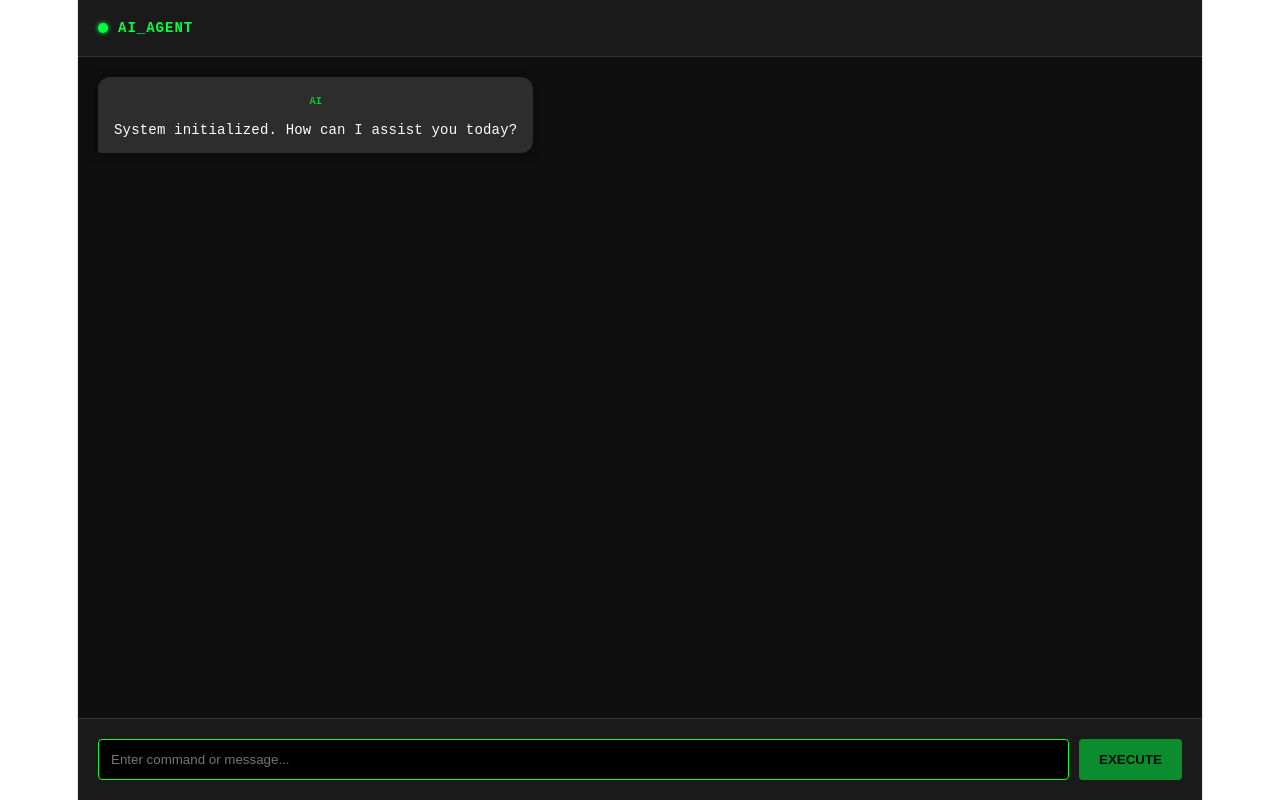
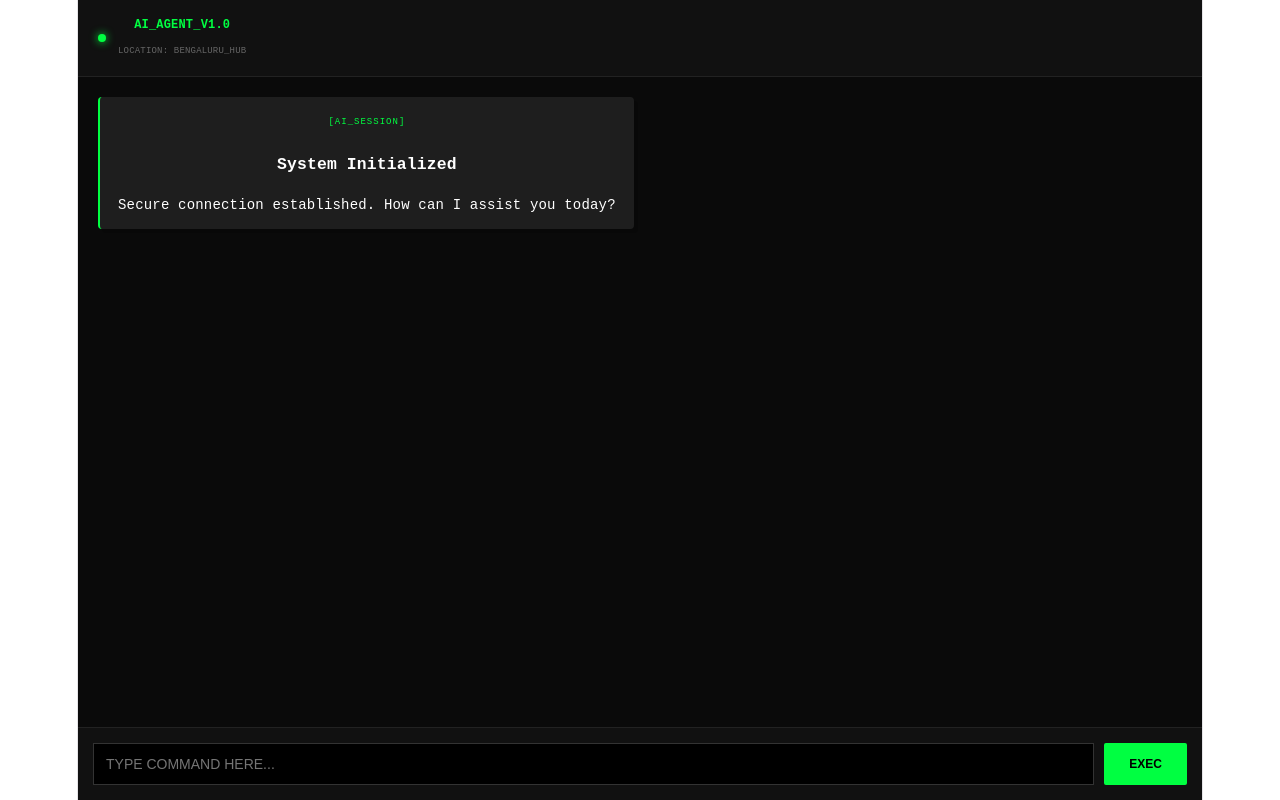
Before and after one commit to Nagrajnagas/AI_AGENT, a React app in the folder frontend/: page / in a window 1280 px wide. Built offline with nearby package versions, Linux system fonts and the light colour scheme; the HTML template or start-up script is replaced by a standard one.

Commit message:
Update: Frontend connection to Render cloud backend

```diff
--- a/frontend/package.json
+++ b/frontend/package.json
@@ -11,7 +11,8 @@
   },
   "dependencies": {
     "react": "^19.2.4",
-    "react-dom": "^19.2.4"
+    "react-dom": "^19.2.4",
+    "react-markdown": "^10.1.0"
   },
   "devDependencies": {
     "@eslint/js": "^9.39.4",
--- a/frontend/src/App.jsx
+++ b/frontend/src/App.jsx
@@ -1,8 +1,9 @@
 import React, { useState, useEffect, useRef } from 'react';
+import ReactMarkdown from 'react-markdown';
 
 const App = () => {
   const [messages, setMessages] = useState([
-    { role: 'ai', text: 'System initialized. How can I assist you today?' }
+    { role: 'ai', text: '### System Initialized\nSecure connection established. How can I assist you today?' }
   ]);
   const [input, setInput] = useState('');
   const [isLoading, setIsLoading] = useState(false);
@@ -13,7 +14,7 @@ const App = () => {
     if (scrollRef.current) {
       scrollRef.current.scrollIntoView({ behavior: 'smooth' });
     }
-  }, [messages]);
+  }, [messages, isLoading]);
 
   const handleSend = async (e) => {
     e.preventDefault();
@@ -27,7 +28,8 @@ const App = () => {
     setIsLoading(true);
 
     try {
-      const response = await fetch('http://127.0.0.1:8000/chat/', {
+      // UPDATED TO YOUR LIVE RENDER URL
+      const response = await fetch('https://ai-agent-14.onrender.com/api/chat/', {
         method: 'POST',
         headers: {
           'Content-Type': 'application/json',
@@ -35,14 +37,17 @@ const App = () => {
         body: JSON.stringify({ message: userMessage }),
       });
 
-      if (!response.ok) throw new Error('Network response was not ok');
+      if (!response.ok) throw new Error('System Timeout or Network Error');
 
       const data = await response.json();
 
       // Add AI response to UI
       setMessages((prev) => [...prev, { role: 'ai', text: data.response }]);
     } catch (error) {
-      setMessages((prev) => [...prev, { role: 'ai', text: 'Error: Could not connect to the agent.' }]);
+      setMessages((prev) => [...prev, {
+        role: 'ai',
+        text: '⚠️ **CRITICAL_ERROR:** Connection to the remote agent failed. Ensure the backend is live.'
+      }]);
     } finally {
       setIsLoading(false);
     }
@@ -53,7 +58,10 @@ const App = () => {
       {/* Header */}
       <div style={styles.header}>
         <div style={styles.statusDot}></div>
-        <span style={styles.headerTitle}>AI_AGENT</span>
+        <div style={styles.headerText}>
+            <span style={styles.headerTitle}>AI_AGENT_V1.0</span>
+            <span style={styles.headerSubtitle}>LOCATION: BENGALURU_HUB</span>
+        </div>
       </div>
 
       {/* Chat Window */}
@@ -68,19 +76,30 @@ const App = () => {
           >
             <div style={{
               ...styles.bubble,
-              backgroundColor: msg.role === 'user' ? '#005fcc' : '#2d2d2d',
-              borderBottomRightRadius: msg.role === 'user' ? '2px' : '12px',
-              borderBottomLeftRadius: msg.role === 'ai' ? '2px' : '12px',
+              backgroundColor: msg.role === 'user' ? '#0047ab' : '#1e1e1e',
+              borderLeft: msg.role === 'ai' ? '2px solid #00ff41' : 'none',
+              borderRight: msg.role === 'user' ? '2px solid #ffffff' : 'none',
             }}>
-              <div style={styles.roleLabel}>{msg.role.toUpperCase()}</div>
-              <div style={styles.text}>{msg.text}</div>
+              <div style={{
+                  ...styles.roleLabel,
+                  color: msg.role === 'user' ? '#80b3ff' : '#00ff41'
+              }}>
+                [{msg.role.toUpperCase()}_SESSION]
+              </div>
+              <div style={styles.text}>
+                <ReactMarkdown>{msg.text}</ReactMarkdown>
+              </div>
             </div>
           </div>
         ))}
+
         {isLoading && (
           <div style={styles.messageWrapper}>
-            <div style={{...styles.bubble, backgroundColor: '#2d2d2d'}}>
-              <span className="typing-dots">Processing...</span>
+            <div style={{...styles.bubble, backgroundColor: '#1e1e1e', borderLeft: '2px solid #f1c40f'}}>
+              <div style={{...styles.roleLabel, color: '#f1c40f'}}>[SYSTEM_PROCESSING]</div>
+              <div className="blink" style={styles.loaderText}>
+                Accessing Groq LPU... (First boot may take 60s)
+              </div>
             </div>
           </div>
         )}
@@ -93,7 +112,7 @@ const App = () => {
           type="text"
           value={input}
           onChange={(e) => setInput(e.target.value)}
-          placeholder="Enter command or message..."
+          placeholder="TYPE COMMAND HERE..."
           style={styles.input}
           disabled={isLoading}
         />
@@ -101,100 +120,93 @@ const App = () => {
           type="submit"
           style={{
             ...styles.button,
-            opacity: isLoading || !input.trim() ? 0.5 : 1
+            backgroundColor: isLoading ? '#333' : '#00ff41',
+            cursor: isLoading ? 'not-allowed' : 'pointer'
           }}
           disabled={isLoading}
         >
-          EXECUTE
+          {isLoading ? '...' : 'EXEC'}
         </button>
       </form>
+
+      {/* Global Style for Blinking effect */}
+      <style>{`
+        @keyframes blink { 0% { opacity: 1; } 50% { opacity: 0.3; } 100% { opacity: 1; } }
+        .blink { animation: blink 1.5s infinite; }
+      `}</style>
     </div>
   );
 };
 
-// Inline Styles for a "Terminal" aesthetic
 const styles = {
   container: {
     display: 'flex',
     flexDirection: 'column',
     height: '100vh',
-    backgroundColor: '#0f0f0f',
-    color: '#00ff41', // Classic Matrix/Terminal green
-    fontFamily: '"Courier New", Courier, monospace',
+    backgroundColor: '#0a0a0a',
+    color: '#e0e0e0',
+    fontFamily: '"Cascadia Code", "Courier New", monospace',
   },
   header: {
-    padding: '15px 20px',
-    backgroundColor: '#1a1a1a',
-    borderBottom: '1px solid #333',
+    padding: '12px 20px',
+    backgroundColor: '#111',
+    borderBottom: '1px solid #222',
     display: 'flex',
     alignItems: 'center',
-    gap: '10px',
+    gap: '12px',
   },
   statusDot: {
-    width: '10px',
-    height: '10px',
+    width: '8px',
+    height: '8px',
     backgroundColor: '#00ff41',
     borderRadius: '50%',
-    boxShadow: '0 0 5px #00ff41',
+    boxShadow: '0 0 8px #00ff41',
   },
-  headerTitle: {
-    fontSize: '14px',
-    fontWeight: 'bold',
-    letterSpacing: '1px',
-  },
+  headerText: { display: 'flex', flexDirection: 'column' },
+  headerTitle: { fontSize: '12px', fontWeight: 'bold', color: '#00ff41' },
+  headerSubtitle: { fontSize: '9px', color: '#666' },
   chatWindow: {
     flex: 1,
     overflowY: 'auto',
     padding: '20px',
     display: 'flex',
     flexDirection: 'column',
-    gap: '15px',
+    gap: '20px',
   },
-  messageWrapper: {
-    display: 'flex',
-    width: '100%',
+  messageWrapper: { display: 'flex', width: '100%' },
+  bubble: {
+    padding: '12px 18px',
+    maxWidth: '85%',
+    borderRadius: '4px',
+    boxShadow: '4px 4px 0px rgba(0,0,0,0.2)',
   },
-  bubble: {
-    padding: '12px 16px',
-    maxWidth: '80%',
-    borderRadius: '12px',
-    boxShadow: '0 2px 10px rgba(0,0,0,0.5)',
-  },
-  roleLabel: {
-    fontSize: '10px',
-    marginBottom: '5px',
-    opacity: 0.7,
-    fontWeight: 'bold',
-  },
-  text: {
-    fontSize: '14px',
-    lineHeight: '1.5',
-    color: '#ffffff',
-  },
+  roleLabel: { fontSize: '9px', marginBottom: '8px', letterSpacing: '1px' },
+  text: { fontSize: '14px', lineHeight: '1.6', color: '#ffffff' },
+  loaderText: { fontSize: '12px', color: '#f1c40f' },
   inputArea: {
-    padding: '20px',
+    padding: '15px',
     display: 'flex',
     gap: '10px',
-    backgroundColor: '#1a1a1a',
-    borderTop: '1px solid #333',
+    backgroundColor: '#111',
+    borderTop: '1px solid #222',
   },
   input: {
     flex: 1,
     backgroundColor: '#000',
-    border: '1px solid #00ff41',
-    borderRadius: '4px',
+    border: '1px solid #333',
     padding: '12px',
     color: '#00ff41',
+    fontSize: '14px',
     outline: 'none',
   },
   button: {
-    backgroundColor: '#00ff41',
     color: '#000',
     border: 'none',
-    padding: '0 20px',
-    borderRadius: '4px',
-    cursor: 'pointer',
+    padding: '0 25px',
+    borderRadius: '2px',
     fontWeight: 'bold',
+    fontSize: '12px',
+    transition: '0.3s',
   },
 };
 
```
Also changed, not shown: 1 other file (tests, documents, lock files or other folders).
